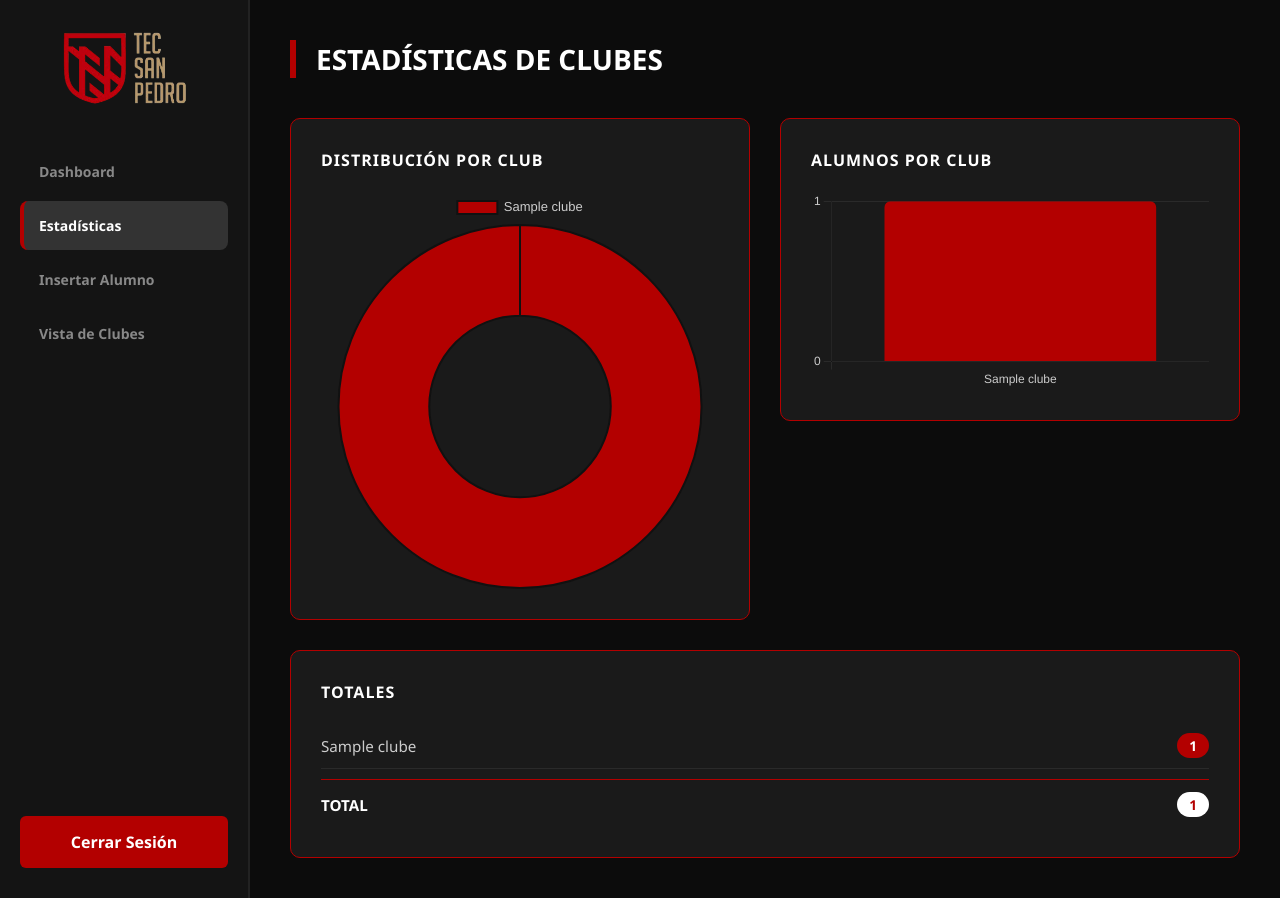
After one commit to bandianvielma23isc-stack/school-proyect-, a PHP site: page /estadisticas.php in a window 1280 px wide. The commit adds this page. Run offline with PHP 8.4, Linux system fonts and the light colour scheme; the visitor is signed in with stand-in values (Sample User, id 1); tables that the repository leaves empty or names only in its code hold one stand-in row (values such as "Sample post"); some libraries are stand-ins or nearby versions.

Commit message:
feat: foto de perfil alumno y estadisticas de clubes

```diff
--- a/config/conexion.php
+++ b/config/conexion.php
@@ -1,7 +1,8 @@
 <?php
 $host = "localhost";
 $user = "root";
-$pass = "300605"; // Tu contraseña de Workbench si tiene, si no déjala vacía
+
+$pass = "";
 $db = "sistema_clubes";
 
 $conn = mysqli_connect($host, $user, $pass, $db);
--- /dev/null
+++ b/public/estadisticas.php
@@ -0,0 +1,208 @@
+<?php
+session_start();
+header("Cache-Control: no-store, no-cache, must-revalidate, max-age=0");
+header("Pragma: no-cache");
+include '../config/conexion.php';
+
+if (!isset($_SESSION['admin_auth'])) {
+    header("Location: login.php");
+    exit();
+}
+
+// Consulta: contar alumnos agrupados por club
+$res = mysqli_query($conn, "
+    SELECT c.nombre_club, COUNT(a.id) AS total
+    FROM clubes c
+    LEFT JOIN alumnos a ON a.club_id = c.id
+    GROUP BY c.id, c.nombre_club
+    ORDER BY total DESC
+");
+
+$labels = [];
+$datos  = [];
+
+while ($row = mysqli_fetch_assoc($res)) {
+    $labels[] = $row['nombre_club'];
+    $datos[]  = (int) $row['total'];
+}
+?>
+<!DOCTYPE html>
+<html lang="es">
+<head>
+    <meta charset="UTF-8">
+    <title>Estadísticas de Clubes</title>
+    <link rel="stylesheet" href="assets/css/global.css">
+    <link rel="stylesheet" href="assets/css/admin.css">
+    <style>
+        .stats-wrapper {
+            display: flex;
+            flex-wrap: wrap;
+            gap: 30px;
+            align-items: flex-start;
+            margin-top: 10px;
+        }
+        .chart-box {
+            background: #1a1a1a;
+            border: 1px solid #B30000;
+            border-radius: 10px;
+            padding: 30px;
+            flex: 1 1 400px;
+            max-width: 500px;
+        }
+        .chart-box h2 {
+            margin-top: 0;
+            color: #fff;
+            font-size: 1rem;
+            text-transform: uppercase;
+            letter-spacing: 1px;
+            margin-bottom: 20px;
+        }
+        .totales-box {
+            background: #1a1a1a;
+            border: 1px solid #B30000;
+            border-radius: 10px;
+            padding: 30px;
+            flex: 1 1 260px;
+        }
+        .totales-box h2 {
+            margin-top: 0;
+            color: #fff;
+            font-size: 1rem;
+            text-transform: uppercase;
+            letter-spacing: 1px;
+            margin-bottom: 20px;
+        }
+        .club-item {
+            display: flex;
+            justify-content: space-between;
+            align-items: center;
+            padding: 10px 0;
+            border-bottom: 1px solid #2a2a2a;
+            color: #ccc;
+            font-size: 0.95rem;
+        }
+        .club-item:last-child { border-bottom: none; }
+        .club-item .badge {
+            background: #B30000;
+            color: #fff;
+            border-radius: 20px;
+            padding: 3px 12px;
+            font-weight: bold;
+            font-size: 0.85rem;
+        }
+    </style>
+</head>
+<body>
+    <script>
+    window.history.pushState(null, null, window.location.href);
+    window.addEventListener('popstate', function() {
+        window.history.pushState(null, null, window.location.href);
+    });
+    </script>
+
+    <?php $activePage = 'estadisticas'; include '../templates/sidebar.php'; ?>
+
+    <div class="main-content">
+        <h1>Estadísticas de Clubes</h1>
+
+        <div class="stats-wrapper">
+
+            <!-- Gráfica de dona -->
+            <div class="chart-box">
+                <h2>Distribución por Club</h2>
+                <canvas id="graficaClubes"></canvas>
+            </div>
+
+            <!-- Gráfica de barras -->
+            <div class="chart-box">
+                <h2>Alumnos por Club</h2>
+                <canvas id="graficaBarras"></canvas>
+            </div>
+
+            <!-- Lista con totales -->
+            <div class="totales-box">
+                <h2>Totales</h2>
+                <?php
+                foreach ($labels as $i => $club):
+                ?>
+                <div class="club-item">
+                    <span><?= htmlspecialchars($club) ?></span>
+                    <span class="badge"><?= $datos[$i] ?></span>
+                </div>
+                <?php endforeach; ?>
+                <div class="club-item" style="margin-top:10px; border-top: 1px solid #B30000; padding-top:12px;">
+                    <strong style="color:#fff">TOTAL</strong>
+                    <span class="badge" style="background:#fff; color:#B30000">
+                        <?= array_sum($datos) ?>
+                    </span>
+                </div>
+            </div>
+
+        </div>
+    </div>
+
+    <!-- Chart.js desde CDN -->
+    <script src="https://cdn.jsdelivr.net/npm/chart.js"></script>
+    <script>
+        const labels = <?= json_encode($labels) ?>;
+        const datos  = <?= json_encode($datos) ?>;
+
+        const colores = [
+            '#B30000','#e63939','#ff6b6b','#ff9999',
+            '#cc0000','#990000','#ff4444','#ffaaaa',
+            '#800000','#ff2222'
+        ];
+
+        // --- Dona ---
+        new Chart(document.getElementById('graficaClubes'), {
+            type: 'doughnut',
+            data: {
+                labels: labels,
+                datasets: [{
+                    data: datos,
+                    backgroundColor: colores,
+                    borderColor: '#111',
+                    borderWidth: 2
+                }]
+            },
+            options: {
+                plugins: {
+                    legend: {
+                        labels: { color: '#ccc', font: { size: 13 } }
+                    }
+                }
+            }
+        });
+
+        // --- Barras ---
+        new Chart(document.getElementById('graficaBarras'), {
+            type: 'bar',
+            data: {
+                labels: labels,
+                datasets: [{
+                    label: 'Alumnos',
+                    data: datos,
+                    backgroundColor: colores,
+                    borderRadius: 6
+                }]
+            },
+            options: {
+                plugins: {
+                    legend: { display: false }
+                },
+                scales: {
+                    x: {
+                        ticks: { color: '#ccc' },
+                        grid:  { color: '#2a2a2a' }
+                    },
+                    y: {
+                        ticks: { color: '#ccc', stepSize: 1 },
+                        grid:  { color: '#2a2a2a' },
+                        beginAtZero: true
+                    }
+                }
+            }
+        });
+    </script>
+</body>
+</html>
--- a/templates/sidebar.php
+++ b/templates/sidebar.php
@@ -20,6 +20,10 @@
         class="nav-link <?= ($activePage === 'admin') ? 'active' : '' ?>">
         Dashboard
     </a>
+
+    <a href="estadisticas.php"
+        class="nav-link <?= ($activePage === 'estadisticas') ? 'active' : '' ?>">
+        Estadísticas
 
     <a href="registrar.php"
         class="nav-link <?= ($activePage === 'registrar') ? 'active' : '' ?>">
```
Also changed, not shown: public/perfil_alumno.php (+81 -0 lines), src/actualizar_foto.php (added, +76 -0 lines).
